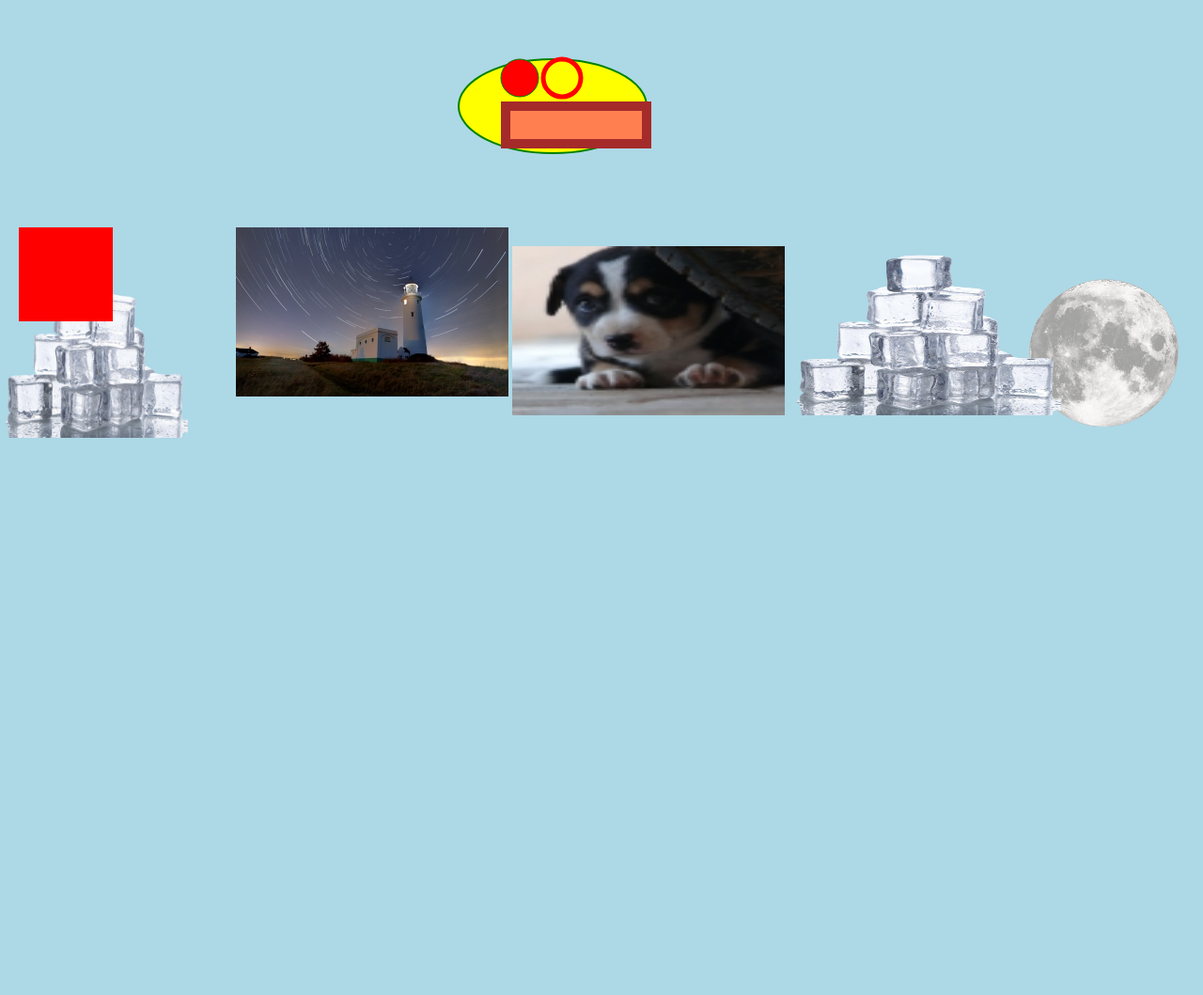
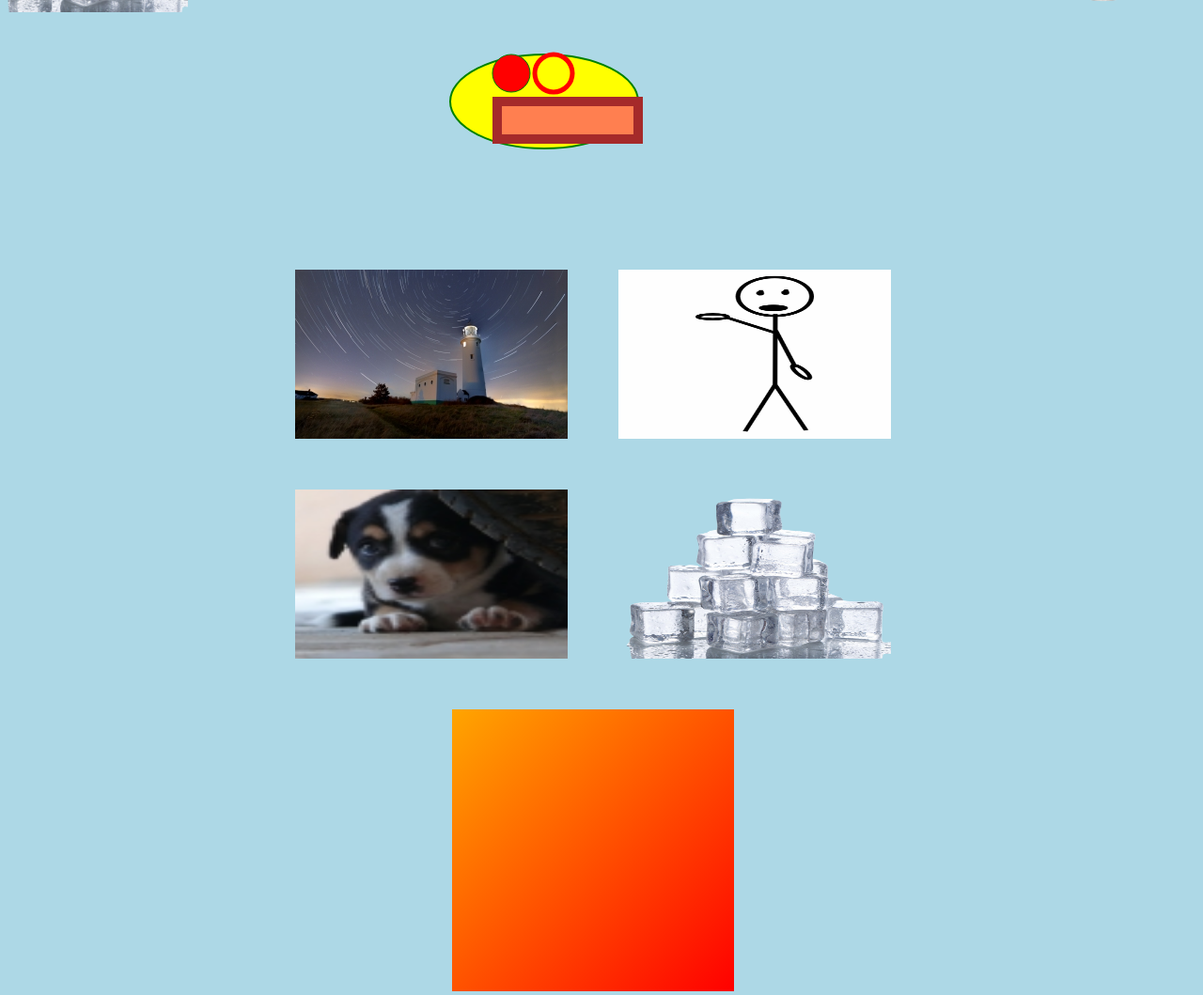
Before and after one commit to ArdiKrasniqi/PWWW19-20_Gr4, a plain HTML site: page gallery.html in a window 1280 px wide. Shown: the part 584-1643 px from the top of the page at 94% size. Before the commit the page ends 1050 px from the top, so only its background shows below. Drawn offline with Linux system fonts and the light colour scheme.

Commit message:
adding gradient with canvas

```diff
--- a/css/gallery.css
+++ b/css/gallery.css
@@ -44,18 +44,14 @@ body{
 }
 #animImg{
     transition: all 2s linear;
-    margin-bottom: 20px;
+    margin-right: 50px;
 
 }
 #animDiv{
 
-    width:100px;
-    height:100px;
-    margin: auto;
-    background-color:red;
+
     transition: all 2s ease-in-out ;
     transition-delay: 0.3s;
-    float: left;
 
 }
 #animDiv:hover{
@@ -65,11 +61,12 @@ body{
     transform: skew(30deg);
 }
 #animImg2{
+    margin-right: 50px;
     transition: all 2s cubic-bezier(0.68, -0.55, 0.265, 1.55) ;
     transition-delay: 0.5s;
 }
 #animImg2:hover{
-    transform:rotateX(120deg);
+    transform:perspective(500px) rotateX(120deg);
 }
 #animImg3{
     transition: all 3s ease-in ;
--- a/gallery.html
+++ b/gallery.html
@@ -90,7 +90,6 @@
             <input type = "button" value=&rarr; class = "button" id="butoniDjathtas">
 
         </div>
-      </main>
         <div id="svgSec" >
           <svg width = "700px" height = "200px">
             <ellipse cx="250" cy="100" rx="100" ry="50" stroke-width="2" stroke="green" fill="yellow"/>
@@ -99,14 +98,21 @@
             <rect x="200" y="100" stroke-width="10" width="150" height="40" fill="coral" stroke="brown"/>
           </svg>
         </div>
-      <div id="lowerDiv">
+       <div style="margin:50px;">
           <img id="animImg" src="./images/290x180.jpg">
-        <div id="animDiv">
-
+          <img id="animDiv" src="./images/x-wing.jpg" width="290px" height="180px">
         </div>
+        <div>
           <img id="animImg2" src="./images/95x95.jpg" width="290px" height="180px">
           <img id = "animImg3" src="./images/icecube.png" width ="290px" height="180px">
        </div>
+       <div style="margin:50px">
+         <canvas id="kanvas2" width="300" height="300">
+           Shfletuesi juaj nuk e perkrahe kanvasin.
+         </canvas>
+       </div>
+      </main>
+
       <script src="js/gallery.js"></script>
 </body>
 </html>
--- a/js/gallery.js
+++ b/js/gallery.js
@@ -209,3 +209,14 @@ window.addEventListener("keydown", event => {
     }
 
 })
+
+
+const VizatimiGradient = function(){
+    let penda = document.getElementById("kanvas2").getContext("2d");
+    let grad = penda.createLinearGradient(0,0,300,300);
+    grad.addColorStop(0,"orange");
+    grad.addColorStop(1,"red");
+    penda.fillStyle = grad;
+    penda.fillRect(0,0,300,300);
+}
+let temp = new VizatimiGradient();
```
Lines whose indentation alone changed are shown as unchanged.
